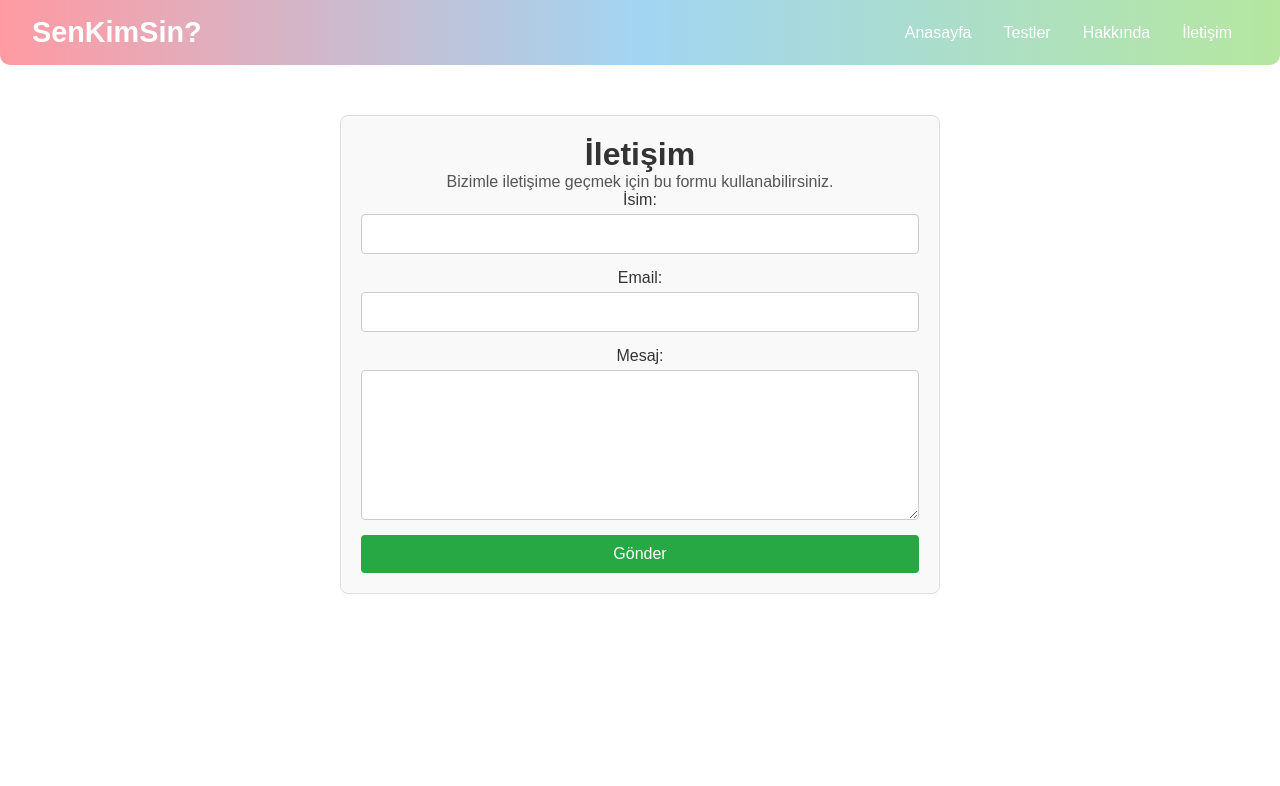
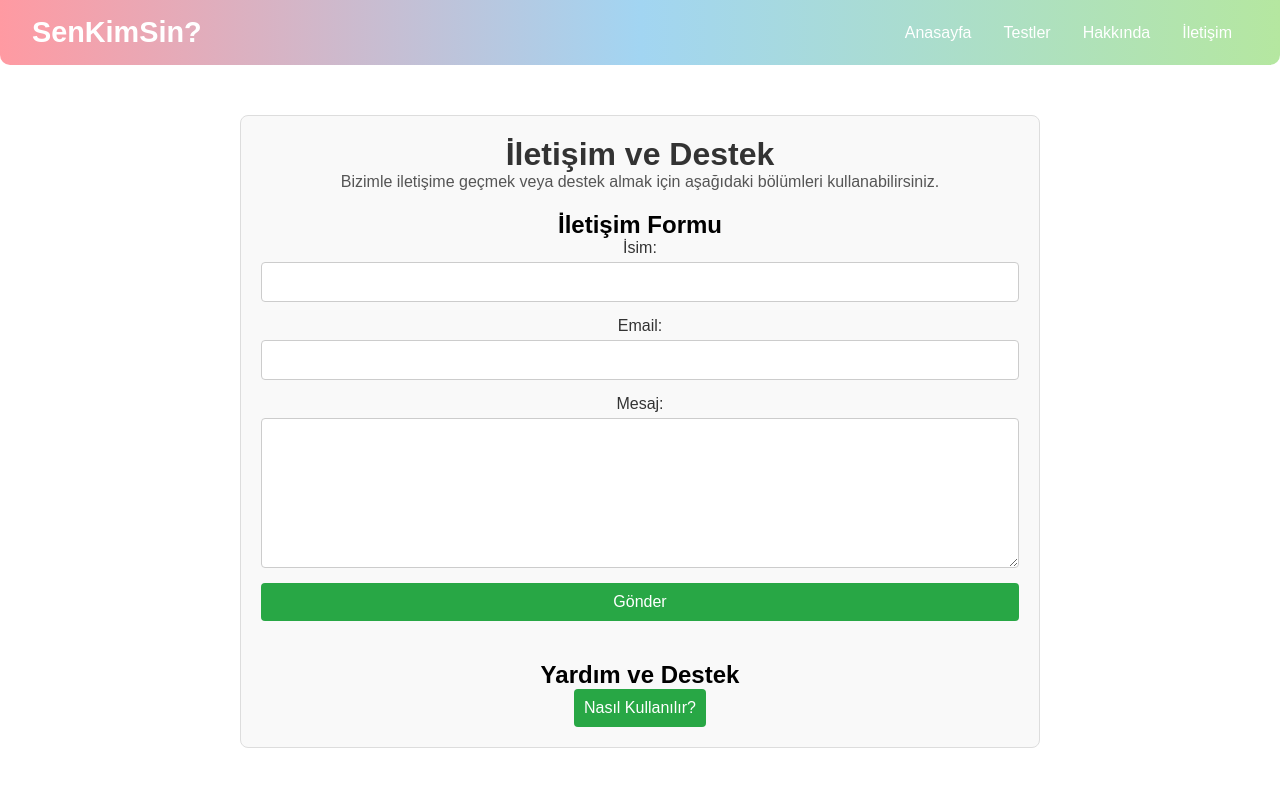
Before and after one commit to yybacik/SenKimSin, a React (Create React App) app: page /contact in a window 1280 px wide. Shown: the top 786 px of the page. Built offline with nearby package versions, Linux system fonts and the light colour scheme.

Commit message:
View updated

```diff
--- a/src/pages/Contact.css
+++ b/src/pages/Contact.css
@@ -1,7 +1,5 @@
-/* Contact.css */
-
 .contact-page {
-  max-width: 600px;
+  max-width: 800px;
   margin: 50px auto;
   padding: 20px;
   background-color: #f9f9f9;
@@ -29,6 +27,7 @@
 .contact-form {
   display: flex;
   flex-direction: column;
+  margin-top: 20px;
 }
 
 .contact-form label {
@@ -63,3 +62,31 @@
 .contact-form button:hover {
   background-color: #218838;
 }
+
+.help-section {
+  margin-top: 40px;
+  text-align: center;
+}
+
+.help-section button {
+  padding: 10px;
+  background-color: #28a745;
+  color: white;
+  border: none;
+  border-radius: 4px;
+  cursor: pointer;
+  font-size: 16px;
+}
+
+.help-section button:hover {
+  background-color: #28a745;
+}
+
+.help-content {
+  margin-top: 20px;
+  text-align: left;
+  background-color: #f1f1f1;
+  padding: 15px;
+  border-radius: 5px;
+  border: 1px solid #ccc;
+}
--- a/src/pages/Contact.js
+++ b/src/pages/Contact.js
@@ -11,6 +11,7 @@ function Contact() {
 
   const [submitted, setSubmitted] = useState(false);
   const [error, setError] = useState('');
+  const [showHelp, setShowHelp] = useState(false);
 
   const handleChange = (e) => {
     const { name, value } = e.target;
@@ -23,7 +24,6 @@ function Contact() {
   const handleSubmit = (e) => {
     e.preventDefault();
 
-    // EmailJS ayarları
     const serviceID = process.env.REACT_APP_EMAILJS_SERVICE_ID;
     const templateID = process.env.REACT_APP_EMAILJS_TEMPLATE_ID;
     const userID = process.env.REACT_APP_EMAILJS_USER_ID;
@@ -47,13 +47,14 @@ function Contact() {
 
   return (
     <div className="contact-page">
-      <h1>İletişim</h1>
-      <p>Bizimle iletişime geçmek için bu formu kullanabilirsiniz.</p>
+      <h1>İletişim ve Destek</h1>
+      <p>Bizimle iletişime geçmek veya destek almak için aşağıdaki bölümleri kullanabilirsiniz.</p>
 
       {submitted && <p className="success-message">Mesajınız başarıyla gönderildi!</p>}
       {error && <p className="error-message">{error}</p>}
 
       <form onSubmit={handleSubmit} className="contact-form">
+        <h2>İletişim Formu</h2>
         <label htmlFor="isim">İsim:</label>
         <input
           type="text"
@@ -85,6 +86,20 @@ function Contact() {
 
         <button type="submit">Gönder</button>
       </form>
+
+      <div className="help-section">
+        <h2>Yardım ve Destek</h2>
+        <button onClick={() => setShowHelp(!showHelp)}>
+          {showHelp ? 'Yardım Kapat' : 'Nasıl Kullanılır?'}
+        </button>
+        {showHelp && (
+          <div className="help-content">
+            <h3>SenKimSin - Nasıl Kullanılır?</h3>
+            <p>Bu platform, kişilik analizleri ve testleri sunarak size özel bir deneyim sağlar. Navigasyon barından testlere ulaşabilir ve sonuçlarınızı anında görüntüleyebilir, paylaşabilirsiniz.</p>
+            <p>Sorun yaşıyorsanız, yukarıdaki formu doldurarak bize ulaşabilirsiniz.</p>
+          </div>
+        )}
+      </div>
     </div>
   );
 }
--- a/src/pages/Home.css
+++ b/src/pages/Home.css
@@ -58,7 +58,7 @@
 }
 
 .home-test-button {
-  background-color: #ff9aa2;
+  background: linear-gradient(90deg, #ff9aa2, #a2d5f2, #b5e7a0);
   color: white;
   border: none;
   padding: 10px 20px;
@@ -68,7 +68,7 @@
 }
 
 .home-test-button:hover {
-  background-color: #f67a84;
+  background: linear-gradient(90deg, #a2d5f2, #b5e7a0, #ff9aa2);
 }
 
 .home-new-tests {
```
